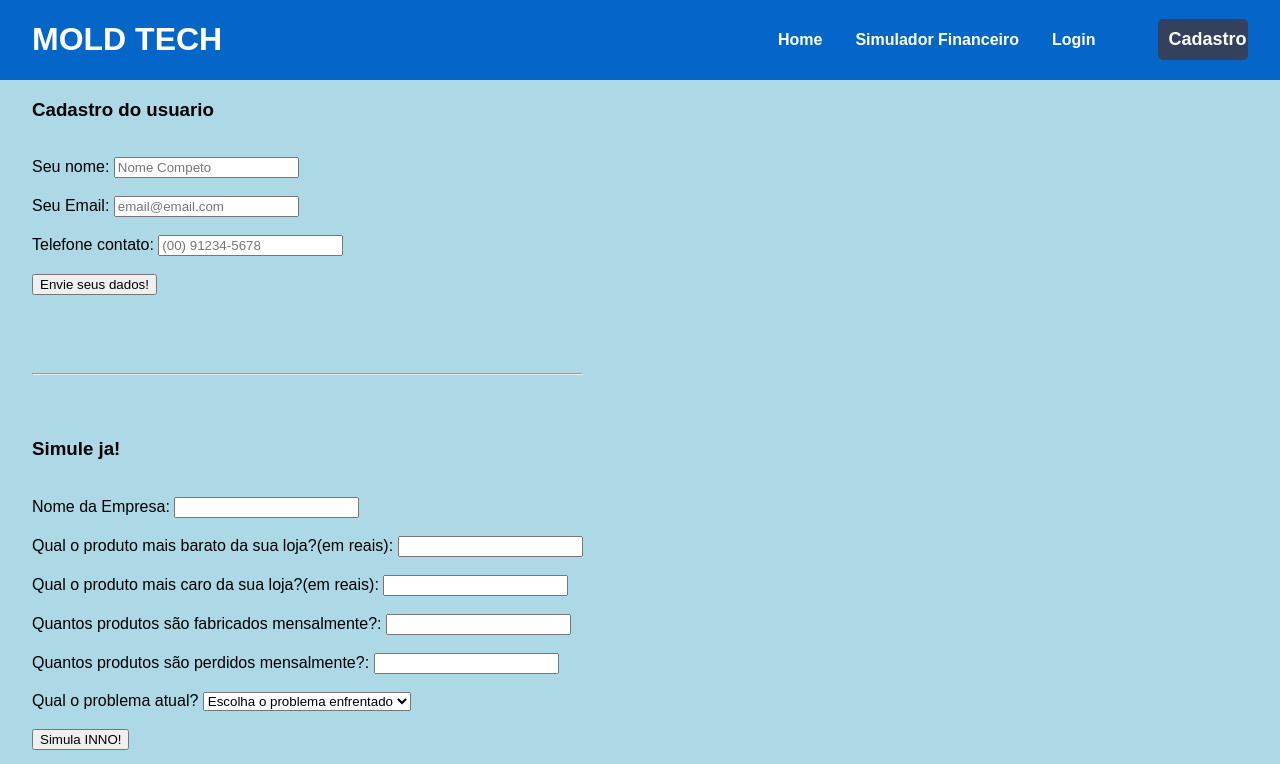
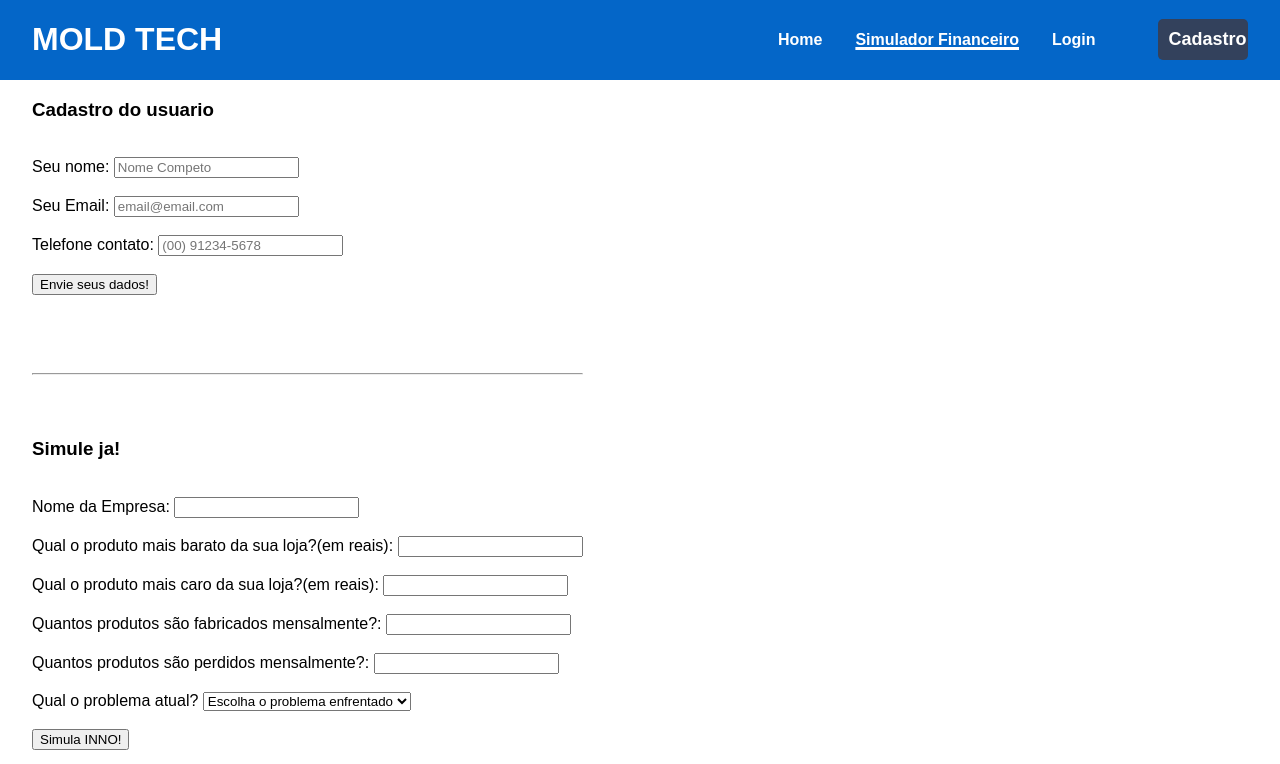
Before and after one commit to Grupo10-1ads-A/INNO, a website: page site/public/calculadora.html in a window 1280 px wide. Shown: the top 764 px of the page. Drawn offline with Linux system fonts and the light colour scheme.

Commit message:
adicinei os icons do site

```diff
--- a/site/public/calculadora.html
+++ b/site/public/calculadora.html
@@ -7,6 +7,8 @@
     <meta name="viewport" content="width=device-width, initial-scale=1.0">
     <title>Simulador Financeiro - InnoTech</title>
     <link rel="stylesheet" href="style/style.css">
+    <link rel="icon" href="assets/icons/INNO_Tech_-_Logo.svg">
+
 </head>
 
 <body>
@@ -25,7 +27,7 @@
                 </div>
 
                 <div>
-                    <a href="calculadora.html">Simulador Financeiro</a>
+                    <a href="calculadora.html" class="now">Simulador Financeiro</a>
                 </div>
 
                 <div>
--- a/site/public/style/style.css
+++ b/site/public/style/style.css
@@ -2,7 +2,7 @@ body {
     margin: 0;
     padding: 0;
     font-family: Arial, Helvetica, sans-serif;
-    background-color: lightblue;
+    /*background-color: lightblue;*/
 
 }
 
```
Also changed, not shown: site/public/index.html (+1 -0 lines).
